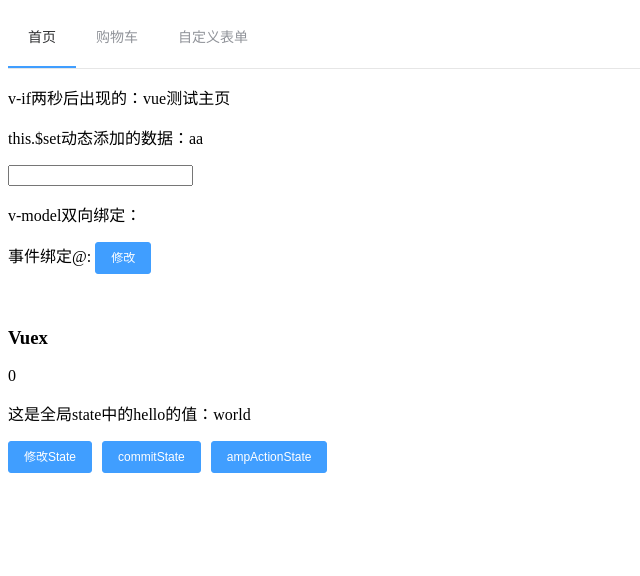
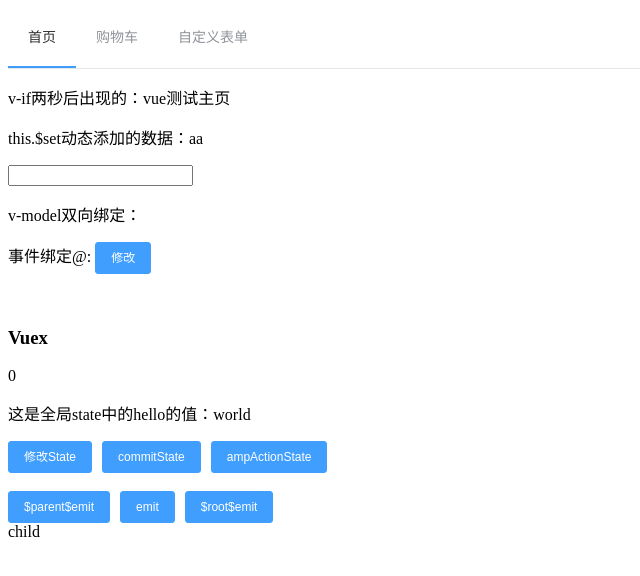
Before and after one commit to chenzway/vue-cart, a Vue app: page / in a window 1280 px wide. Shown: the top 576 px of the page, without its empty margins (0-640 px from the left). Built offline with nearby package versions, Linux system fonts and the light colour scheme.

Commit message:
添加emit的测试

```diff
--- /dev/null
+++ b/src/components/Child.vue
@@ -0,0 +1,25 @@
+<template>
+  <div class="Child">
+  child
+  </div>
+</template>
+
+<script type="text/ecmascript-6">
+export default {
+  name: 'child',
+  data() {
+    return {
+    };
+  },
+  created () {
+    this.$root.$on('rootEmit', val => {
+      console.log('child:' + val)
+    });
+
+  },
+};
+</script>
+
+<style scoped lang="stylus">
+
+</style>
--- a/src/components/Home.vue
+++ b/src/components/Home.vue
@@ -17,11 +17,17 @@
     <el-button type="primary" @click="actionCount">修改State</el-button>
     <el-button type="primary" @click="commitCount">commitState</el-button>
     <el-button type="primary" @click="ampActionCount">ampActionState</el-button>
+    <br/>
+    <br/>
+    <test @fromTestEmit="handleChild"></test>
+    <child></child>
   </div>
 </template>
 
 <script>
 import { mapState, mapGetters, mapMutations, mapActions } from 'vuex';
+import Test from './Test'
+import Child from './Child'
 
 export default {
   name: 'home',
@@ -33,10 +39,16 @@ export default {
       text: ''
     };
   },
+  components: {
+    Test,
+    Child
+  },
   computed: {
     // ...mapGetters(['count', 'hello']),
     // count: state => state.count,
     ...mapState(['count']),
+    // 引用 modules 中的 state 只能这样，不如使用 getters方便管理　？
+    // ...mapState({hello: state =>state.test.hello}),
     ...mapGetters(['hello'])
   },
   created() {
@@ -48,6 +60,14 @@ export default {
       // vue在实例时是数据劫持，动态添加的数据要使用 $set
       this.$set(this.foo, 'abc', 'aa');
     }, 2000);
+
+    this.$on('fromTest', val => {
+      console.log(val)
+    });
+    this.$root.$on('rootEmit', val => {
+      console.log(val)
+    });
+
   },
   methods: {
     ...mapActions({ adda: 'count' }),
@@ -64,8 +84,11 @@ export default {
     },
     ampActionCount() {
       this.adda(5);
+    },
+    handleChild(val) {
+      console.log(val)
     }
-  }
+  },
 };
 </script>
 
--- /dev/null
+++ b/src/components/Test.vue
@@ -0,0 +1,33 @@
+<template>
+  <div class="Test">
+    <el-button type="primary" @click="click">$parent$emit</el-button>
+    <el-button type="primary" @click="click1">emit</el-button>
+    <el-button type="primary" @click="click2">$root$emit</el-button>
+
+  </div>
+</template>
+
+<script type="text/ecmascript-6">
+export default {
+  name: 'test',
+  data() {
+    return {
+    };
+  },
+  methods: {
+    click() {
+      this.$parent.$emit('fromTest', 'aaa');
+    },
+    click1() {
+      this.$emit('fromTestEmit', 'fromTestEmit')
+    },
+    click2() {
+      this.$root.$emit('rootEmit', 'rootEmit')
+    }
+  },
+};
+</script>
+
+<style scoped lang="stylus">
+
+</style>
```
